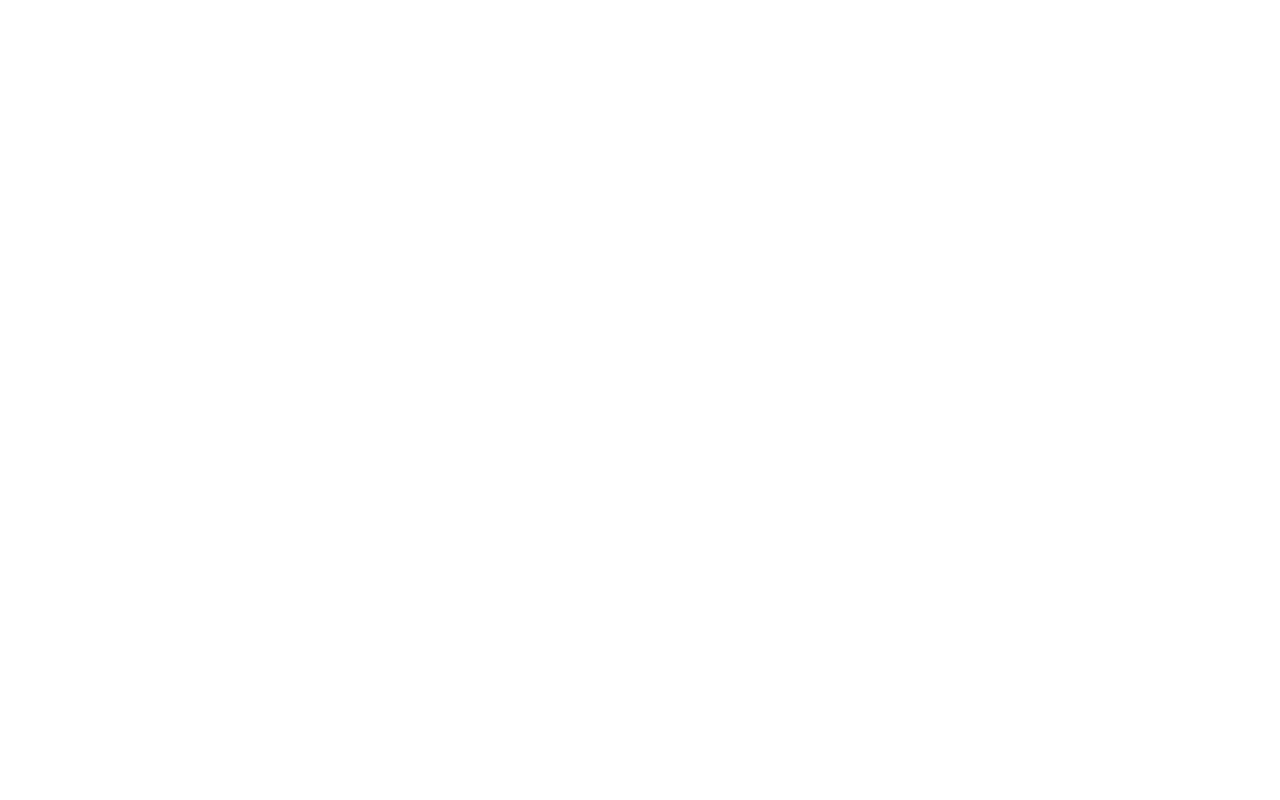
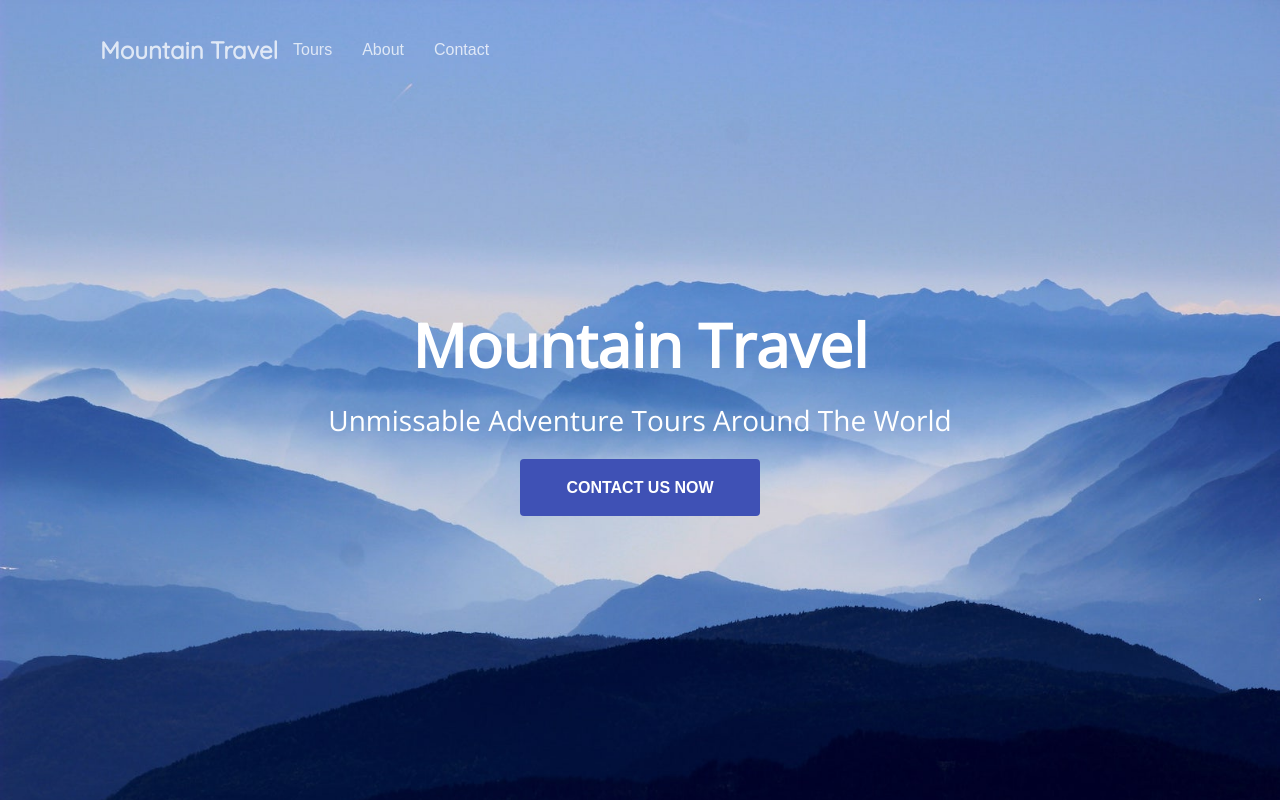
Before and after one commit to MattRedmon/adv-web-dev-bootcamp, a plain HTML site: page lecture_53_59_project/index.html in a window 1280 px wide. Drawn offline with nearby package versions, Linux system fonts and the light colour scheme.

Commit message:
adding update project files

```diff
--- a/lecture_53_59_project/assets/css/styles.css
+++ b/lecture_53_59_project/assets/css/styles.css
@@ -0,0 +1,125 @@
+/* General Styles */
+
+* {
+  margin: 0;
+  padding: 0;
+  box-sizing: border-box;
+}
+
+html {
+  font: normal 16px sans-serif;
+  color: #555;
+}
+
+nav {
+  list-style: none;
+}
+
+a {
+  text-decoration: none;
+  opacity: 0.75;
+  color: #fff;
+}
+
+a:hover {
+  opacity: 1;
+}
+
+a.btn {
+  border-radius: 4px;
+  text-transform: uppercase;
+  font-weight: bold;
+  text-align: center;
+  background-color: #3f51b5;
+  opacity: 1;
+}
+
+section {
+  display: flex;
+  flex-direction: column;
+  align-items: center;
+  padding: 100px 80px;
+}
+
+/* Header Styles */
+
+header {
+  position: absolute;
+  width: 100p;
+  display: flex;
+  justify-content: space-between;
+  align-items: center;
+  padding: 35px 100px 0;
+  animation: 1s fadein 0.5s forwards;
+  opacity: 0;
+  color: #fff;
+}
+
+
+@keyframes fadein {
+  100% {
+    opacity: 1;
+  }
+}
+
+
+header h2 {
+  font-family: "Quicksand", sans-serif
+}
+
+header nav {
+  display: flex;
+  margin-right: -15px;
+}
+
+header nav li {
+  margin: 0 15px;
+}
+
+/* Hero Styles */
+
+.hero {
+  position: relative;
+  justify-content: center;
+  text-align: center;
+  min-height: 100vh;
+  color: #fff;
+}
+
+.hero .background-image {
+  position: absolute;
+  top: 0;
+  left: 0;
+  width: 100%;
+  height: 100%;
+  background-size: cover;
+  z-index: -1;
+  background-color: #80a3db;
+}
+
+.hero h1 {
+  font: bold 60px "Open Sans", sans-serif;
+  margin-bottom: 15px;
+}
+
+.hero h3 {
+  font: normal 28px "Open Sans", sans-serif;
+  margin-bottom: 40px;
+}
+
+.hero a.btn {
+  padding: 20px 46px;
+}
+
+.hero-content-area {
+  opacity: 0;
+  margin-top: 100px;
+  animation: 1s slidefade 1s forwards;
+}
+
+@keyframes slidefade {
+  100% {
+    opacity: 1;
+    margin: 0;
+  }
+}
--- a/lecture_53_59_project/index.html
+++ b/lecture_53_59_project/index.html
@@ -10,5 +10,24 @@
 </head>
 <body>
   <!-- Forked from a template on Tutorialzine: https://tutorialzine.com/2016/06/freebie-landing-page-template-with-flexbox -->
+  <header>
+    <h2><a href="#">Mountain Travel</a></h2>
+    <nav>
+      <li><a href="#">Tours</a></li>
+      <li><a href="#">About</a></li>
+      <li><a href="#">Contact</a></li>
+    </nav>
+  </header>
+
+  <section class="hero">
+    <div class="background-image" style="background-image: url(assets/img/main.jpg);"></div>
+    <div class="hero-content-area">
+      <h1>Mountain Travel</h1>
+      <h3>Unmissable Adventure Tours Around The World</h3>
+      <a href="#" class="btn">Contact Us Now</a>
+    </div>
+  </section>
+
+
 </body>
 </html>
```
